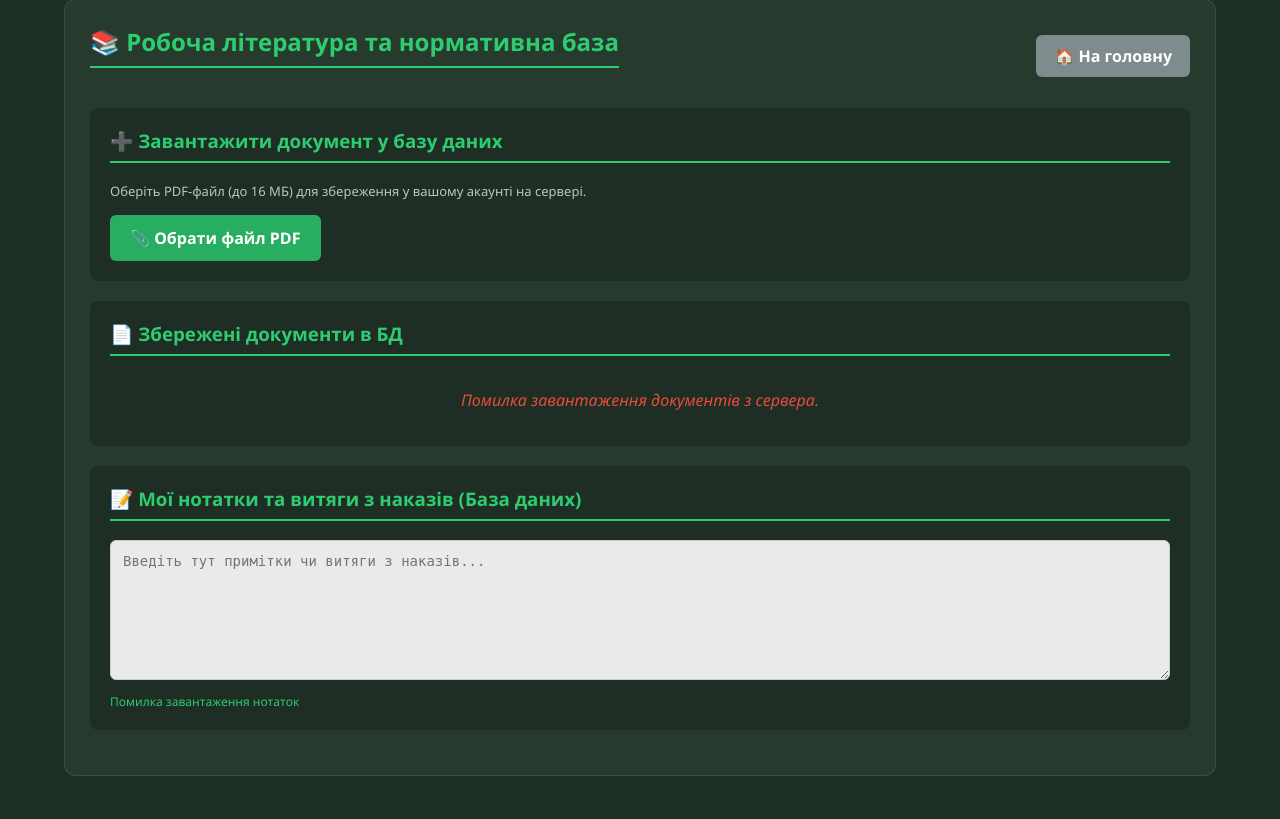
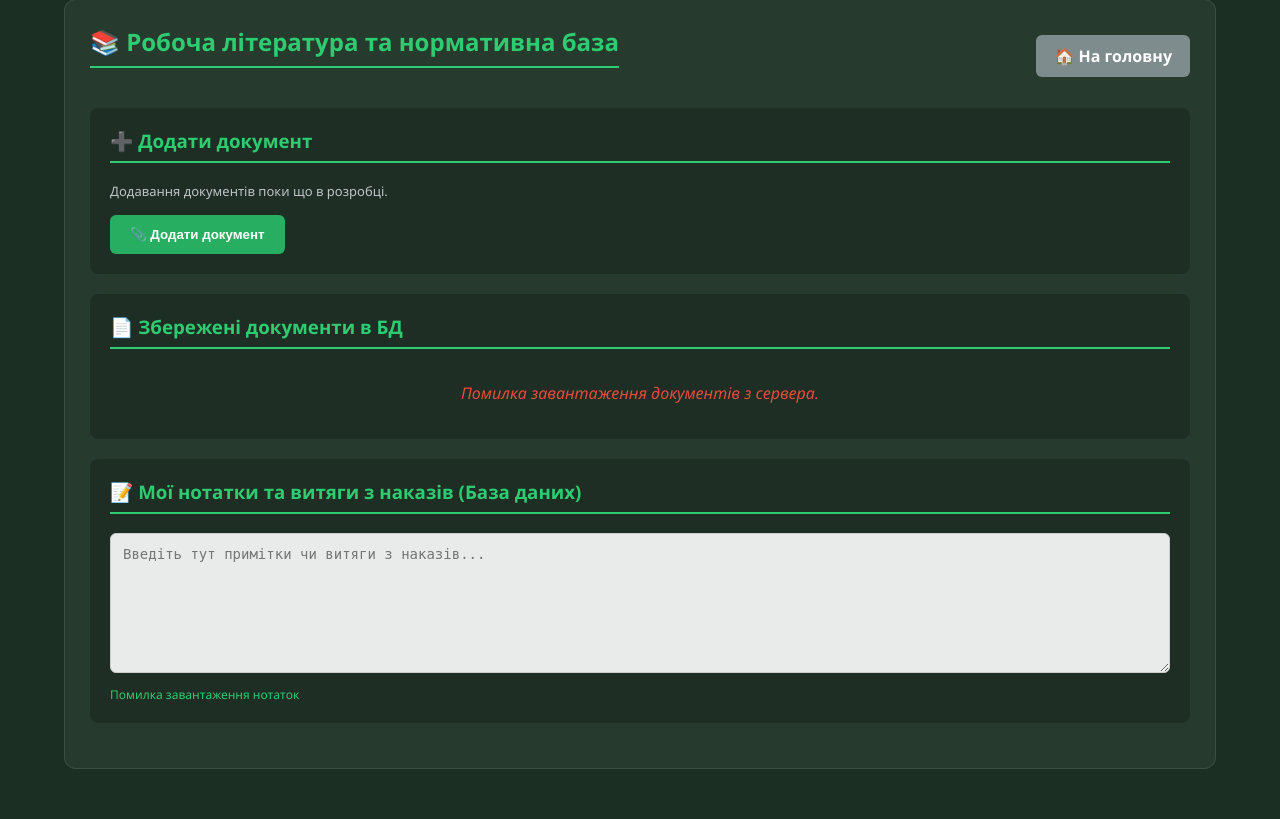
Before and after one commit to calculator-msv/tem-calculator, a Django app: template main_app/templates/main_app/library.html in a window 1280 px wide. Shown: the part 21-840 px from the top of the page. Run offline with Django 5.2, Linux system fonts and the light colour scheme; the template is opened without the code that fills it, so the values that code supplies are empty.

Commit message:
Update library.html

```diff
--- a/main_app/templates/main_app/library.html
+++ b/main_app/templates/main_app/library.html
@@ -32,10 +32,9 @@
     </div>
 
     <div class="section-box">
-        <h3>➕ Завантажити документ у базу даних</h3>
-        <p style="font-size: 13px; color: #bdc3c7; margin-bottom: 15px;">Оберіть PDF-файл (до 16 МБ) для збереження у вашому акаунті на сервері.</p>
-        <label for="fileInput" class="upload-label">📎 Обрати файл PDF</label>
-        <input type="file" id="fileInput" accept="application/pdf" onchange="uploadFile(event)">
+        <h3>➕ Додати документ</h3>
+        <p style="font-size: 13px; color: #bdc3c7; margin-bottom: 15px;">Додавання документів поки що в розробці.</p>
+        <button type="button" class="upload-label" style="border: none;" onclick="uploadInDevelopment()">📎 Додати документ</button>
     </div>
 
     <div class="section-box">
@@ -140,37 +139,8 @@
             });
     }
 
-    function uploadFile(event) {
-        const file = event.target.files[0];
-        if (!file) return;
-
-        if (file.size > 16 * 1024 * 1024) {
-            alert("Файл занадто великий! Максимальний розмір PDF для завантаження в БД — 16 МБ.");
-            event.target.value = '';
-            return;
-        }
-
-        const reader = new FileReader();
-        reader.onload = function(e) {
-            const formData = new FormData();
-            formData.append('action', 'upload_doc');
-            formData.append('file_name', file.name);
-            formData.append('file_data', e.target.result);
-
-            fetch('/api/library/', { method: 'POST', body: formData })
-                .then(res => res.json())
-                .then(res => {
-                    if (res.success) {
-                        alert("Файл успішно збережено в базі даних!");
-                        fetchDocsFromDB();
-                    } else {
-                        alert("Не вдалося зберегти файл: " + (res.message || "помилка"));
-                    }
-                })
-                .catch(err => alert("Помилка відправки файлу на сервер."));
-        };
-        reader.readAsDataURL(file);
-        event.target.value = '';
+    function uploadInDevelopment() {
+        alert("Додавання документів — у розробці.");
     }
 
     function viewDoc(id) {
```
